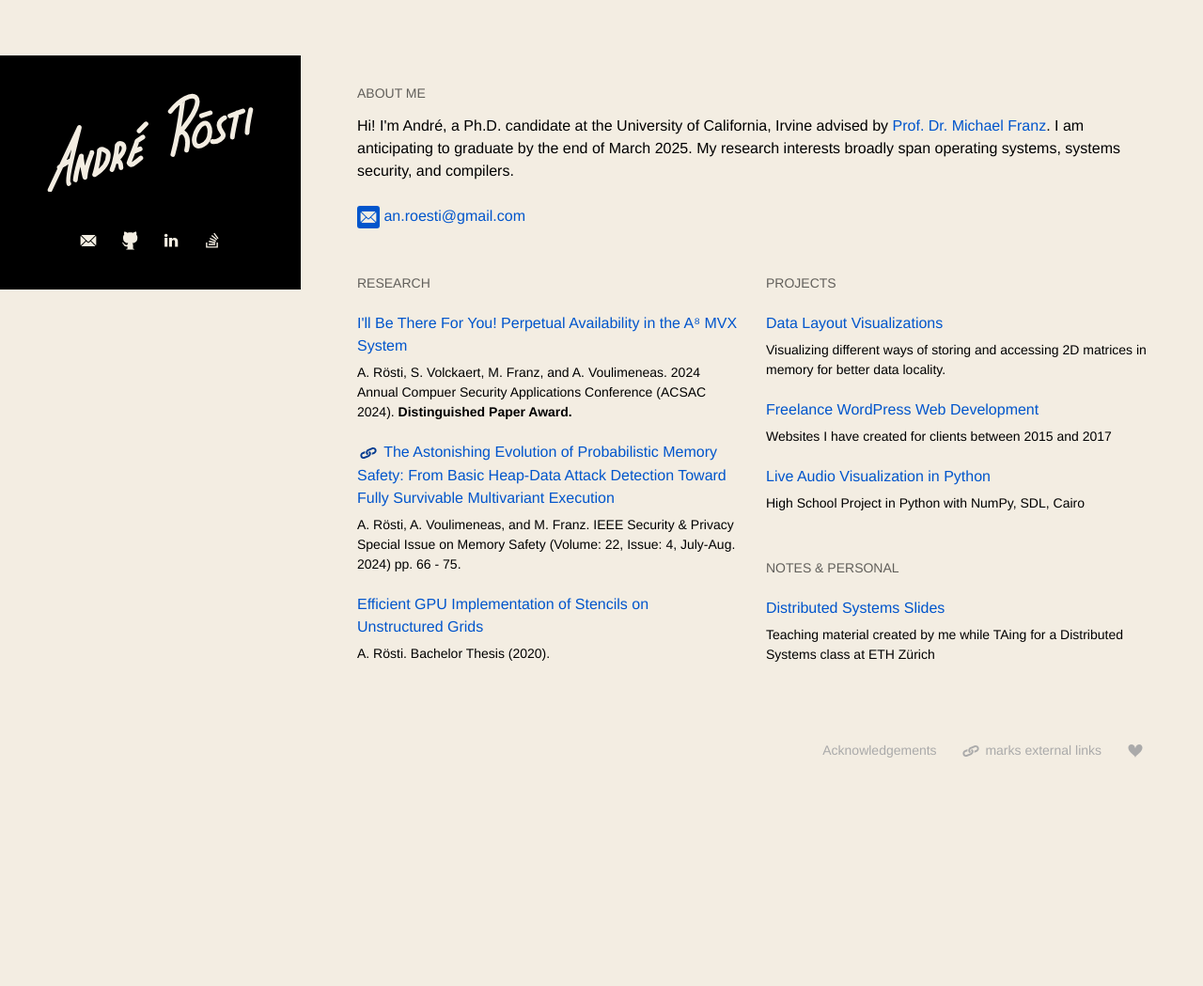
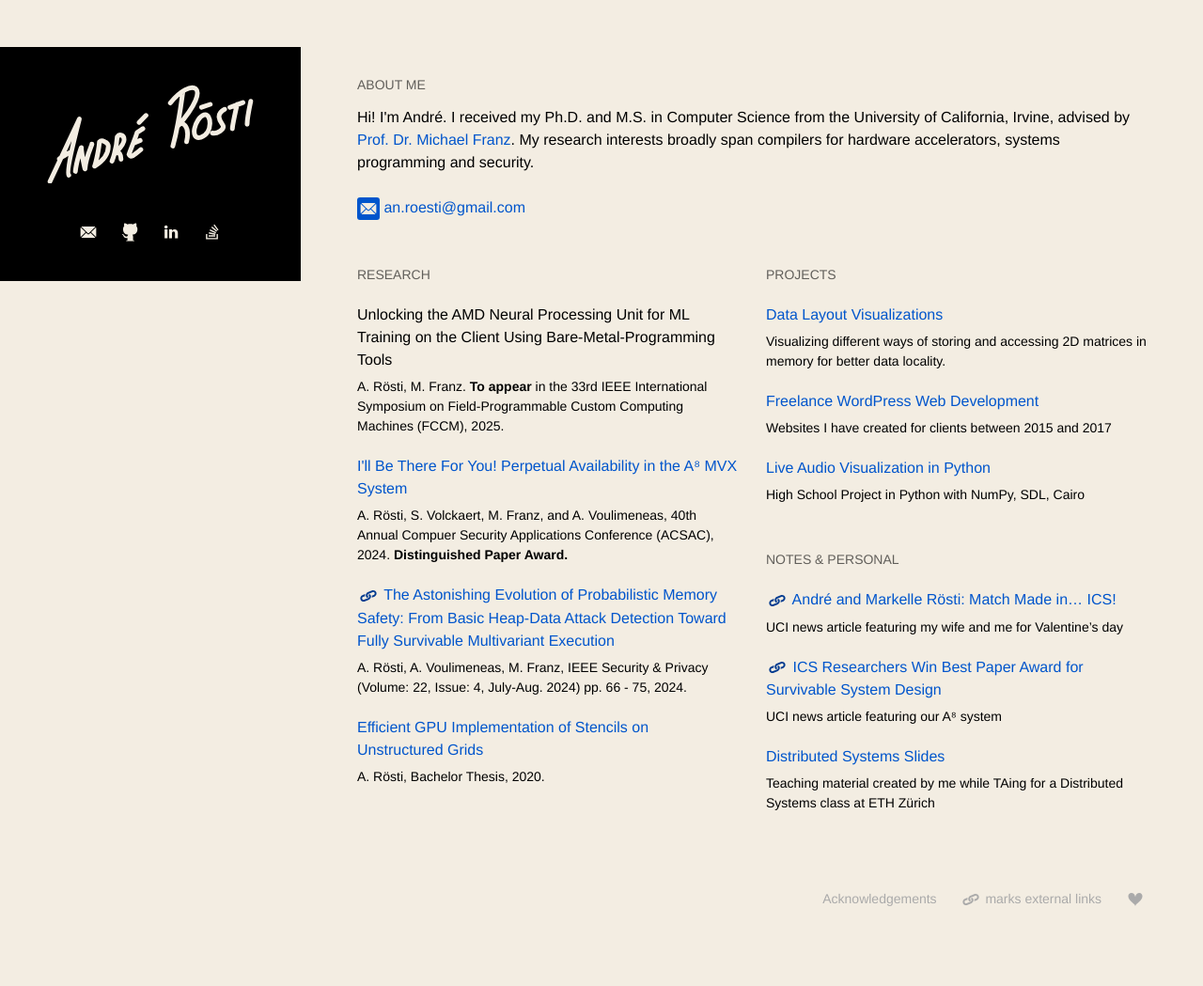
Before and after one commit to andrej/andreroesti.com, a Jekyll site: the page built from index.html, in a window 1280 px wide. Shown: the whole page at 94% size. Built offline with Jekyll 4.4.1, drawn with Linux system fonts in a browser that asks for light colours; before the commit the page ends 900 px from its top, so only the background shows below that.

Commit message:
update with news articles and FCCM publication

```diff
--- a/content/_projects/a8.md
+++ b/content/_projects/a8.md
@@ -1,6 +1,6 @@
 ---
 title: I'll Be There For You! Perpetual Availability in the A⁸ MVX System
-tagline: A. Rösti, S. Volckaert, M. Franz, and A. Voulimeneas. 2024 Annual Compuer Security Applications Conference (ACSAC 2024). **Distinguished Paper Award.**
+tagline: A. Rösti, S. Volckaert, M. Franz, and A. Voulimeneas, 40th Annual Compuer Security Applications Conference (ACSAC), 2024. **Distinguished Paper Award.**
 do_link: true
 date: 2024-12-10
 category: research
--- a/content/_projects/bachelor-thesis.html
+++ b/content/_projects/bachelor-thesis.html
@@ -1,6 +1,6 @@
 ---
 title: Efficient GPU Implementation of Stencils on Unstructured Grids
-tagline: A. Rösti. Bachelor Thesis (2020).
+tagline: A. Rösti, Bachelor Thesis, 2020.
 do_link: true
 date: 2020-05-01
 category: research
--- a/index.html
+++ b/index.html
@@ -3,7 +3,12 @@
 
 <section class="row">
 <h2 class="section-title">About Me</h2>
-<p>Hi! I'm André, a Ph.D. candidate at the University of California, Irvine advised by <a href="https://www.michaelfranz.com/">Prof. Dr. Michael Franz</a>. I am anticipating to graduate by the end of March 2025. My research interests broadly span operating systems, systems security, and compilers.</p>
+<p>
+    Hi! I'm André.
+    I received my Ph.D. and M.S. in Computer Science from the University of California, Irvine, advised by <a href="https://www.michaelfranz.com/">Prof. Dr. Michael Franz</a>.
+    My research interests broadly span compilers for hardware accelerators, systems programming and security.
+</p>
+
 <ul class="horizontal-nav">
 <li><span class="email">{% include icon.html icon='email.svg' %} <span>an {dot} roesti {at} gmail {dot} com</span></span></li>
 </ul>
```
Also changed, not shown: content/_notes/ics-news-best-paper.md (added, +9 -0 lines), content/_notes/ics-news-markelle.md (added, +9 -0 lines), content/_projects/fccm.md (added, +23 -0 lines), content/_projects/memory-safety-survey.md (+1 -1 lines).
